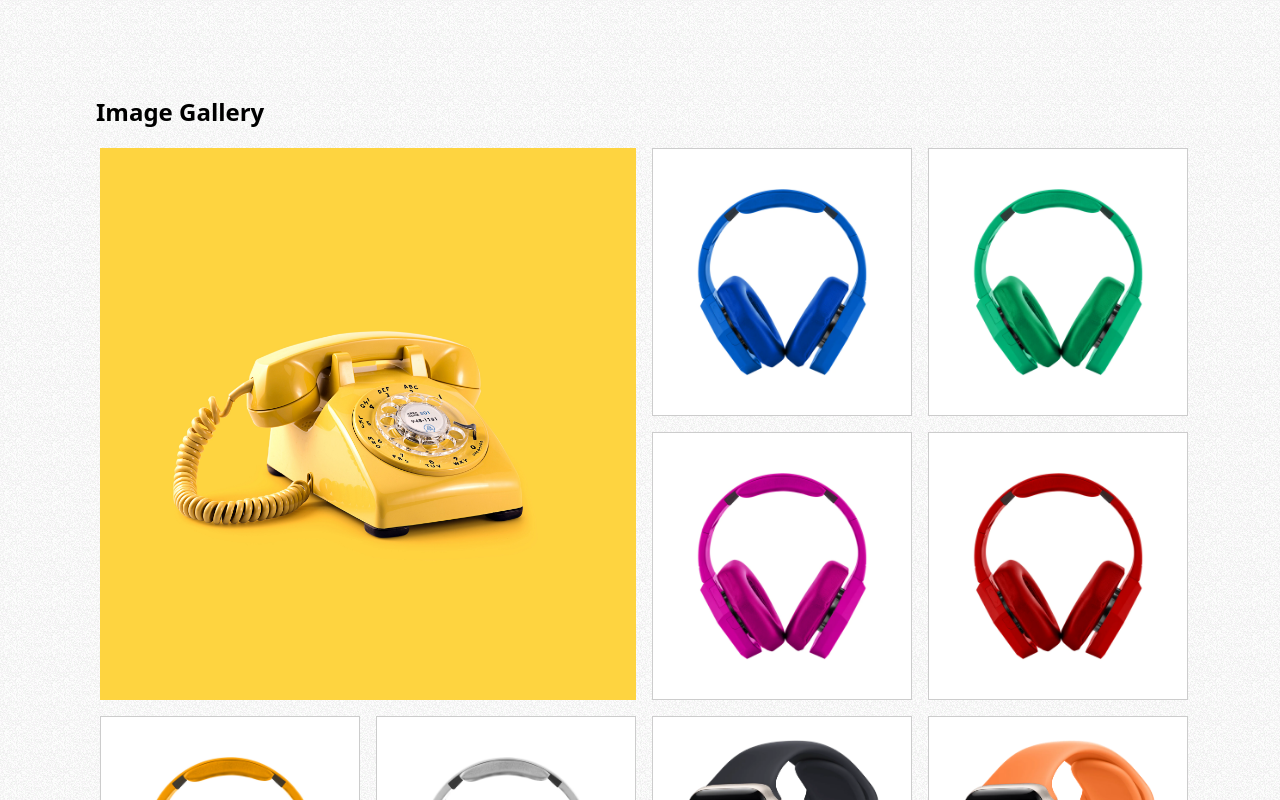
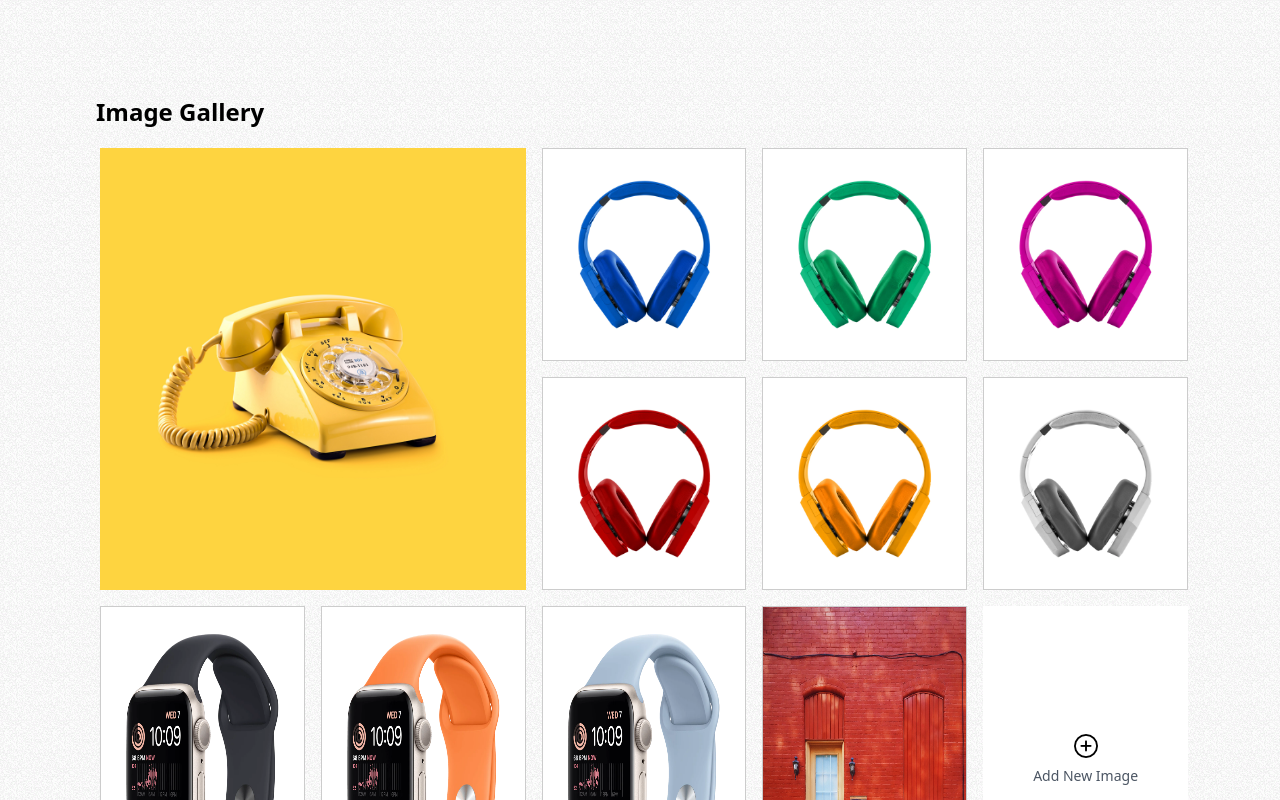
Before and after one commit to zkrana/gallery-app, a Next.js app: page / in a window 1280 px wide. Shown: the top 800 px of the page. Built offline with nearby package versions, Linux system fonts and the light colour scheme.

Commit message:
Delete option with check implemented

```diff
--- a/package.json
+++ b/package.json
@@ -9,6 +9,7 @@
     "lint": "next lint"
   },
   "dependencies": {
+    "framer-motion": "^10.16.4",
     "next": "14.0.1",
     "react": "^18",
     "react-beautiful-dnd": "^13.1.1",
--- a/src/app/comonents/Gallery.tsx
+++ b/src/app/comonents/Gallery.tsx
@@ -1,3 +1,4 @@
+
   'use client'
   import React, { useState, useEffect } from 'react';
   import { DndProvider, useDrag, useDrop } from 'react-dnd';
@@ -15,24 +16,37 @@ const Gallery = () => {
       '/image-8.webp',
       '/image-9.webp',
       '/image-10.jpeg',
-    '/image-11.jpeg'
+      '/image-11.jpeg',
     ]);
 
-  // Make the last image the initially featured image
-  const initialFeaturedImage = images[images.length - 1];
-
-  const [featuredImage, setFeaturedImage] = useState(initialFeaturedImage);
+    const [featuredImage, setFeaturedImage] = useState(null); // Store the featured image separately
+    const [selectedImages, setSelectedImages] = useState([]);
+    const [selectedImageIndices, setSelectedImageIndices] = useState([]);
+    const [showDeleteMessage, setShowDeleteMessage] = useState(false);
 
     const moveImage = (dragIndex, hoverIndex) => {
       const updatedImages = [...images];
       const [draggedImage] = updatedImages.splice(dragIndex, 1);
       updatedImages.splice(hoverIndex, 0, draggedImage);
+
+      if (dragIndex !== images.length - 1 && hoverIndex === images.length - 1) {
+        if (featuredImage !== draggedImage) {
+          setFeaturedImage(draggedImage);
+        }
+      }
+
       setImages(updatedImages);
     };
 
-  const handleFeatureImage = (image) => {
-    // Set the dragged image as the featured image
-    setFeaturedImage(image);
+    const handleDragStart = (image) => {
+      const imageIndex = images.findIndex((img) => img === image);
+      if (!selectedImageIndices.includes(imageIndex)) {
+        setSelectedImageIndices([...selectedImageIndices, imageIndex]);
+      }
+    };
+
+    const handleDragEnd = () => {
+      setSelectedImageIndices([]);
     };
 
     const Image = ({ image, index }) => {
@@ -42,21 +56,25 @@ const Gallery = () => {
           if (draggedItem.index !== index) {
             moveImage(draggedItem.index, index);
             draggedItem.index = index;
-          // Set the dragged image as the featured image
-          setFeaturedImage(images[draggedItem.index]);
+            if (index === images.length - 1 && !draggedItem.isFeaturedImage) {
+              if (featuredImage !== image) {
+                setFeaturedImage(image);
+              }
+            }
           }
         },
       });
 
-    const [{ isDragging }, refDrag] = useDrag({
+      const [, refDrag] = useDrag({
         type: 'IMAGE',
-      item: { type: 'IMAGE', index },
-      collect: (monitor) => ({
-        isDragging: monitor.isDragging(),
-      }),
+        item: { type: 'IMAGE', index, isFeaturedImage: image === featuredImage },
       });
 
-    const opacity = isDragging ? 0.5 : 1;
+      const opacity = selectedImageIndices.includes(index) ? 0.5 : 1;
+
+      const handleClick = () => {
+        handleDragStart(image);
+      };
 
       return (
         <div
@@ -69,20 +87,53 @@ const Gallery = () => {
             margin: '4px',
             width: '100%',
             height: '100%',
+            transition: 'opacity 0.3s ease',
+            position: 'relative',
           }}
-        onClick={() => handleFeatureImage(image)}
+          onClick={handleClick}
         >
+          {selectedImageIndices.includes(index) && (
+            <input
+              className='absolute z-50 left-2 top-2'
+              type="checkbox"
+              checked={selectedImages.includes(image)}
+              onChange={() => toggleImageSelection(image)}
+            />
+          )}
           <img src={image} alt={`Image ${index}`} style={{ width: '100%', height: '100%' }} />
         </div>
       );
     };
 
+    const toggleImageSelection = (image) => {
+      if (selectedImages.includes(image)) {
+        setSelectedImages(selectedImages.filter((selectedImage) => selectedImage !== image));
+      } else {
+        setSelectedImages([...selectedImages, image]);
+      }
+    };
+
+    const handleImageUpload = (event) => {
+      const file = event.target.files[0];
+
+      if (file) {
+        const newImages = [...images];
+        newImages.splice(images.length - 1, 0, URL.createObjectURL(file));
+        setImages(newImages);
+      }
+    };
+
+    const handleDeleteClick = () => {
+      const updatedImages = images.filter((image) => !selectedImages.includes(image));
+      setImages(updatedImages);
+      setSelectedImages([]);
+      setShowDeleteMessage(true);
+    };
+
     useEffect(() => {
-    // Store the current image order in local storage
       localStorage.setItem('imageOrder', JSON.stringify(images));
     }, [images]);
 
-  // Restore the image order from local storage when the component mounts
     useEffect(() => {
       const storedImageOrder = JSON.parse(localStorage.getItem('imageOrder'));
       if (storedImageOrder) {
@@ -90,25 +141,63 @@ const Gallery = () => {
       }
     }, []);
 
+    useEffect(() => {
+      if (images.length > 0) {
+        // Set the featured image if it's not already set
+        if (!featuredImage) {
+          setFeaturedImage(images[images.length - 1]);
+        }
+      }
+    }, [images, featuredImage]);
+
     return (
       <DndProvider backend={HTML5Backend}>
         <div className="container mx-auto">
+          <div className="flex justify-between items-center">
             <h2 className="text-2xl font-semibold mb-4">Image Gallery</h2>
-        <div className="grid grid-cols-1 sm:grid-cols-2 md:grid-cols-3 lg:grid-cols-4 gap-4">
+            <div>
+              {selectedImages.length > 0 && (
+                <button onClick={handleDeleteClick}>Delete</button>
+              )}
+              {showDeleteMessage && (
+                <p className="text-red-500">Images deleted successfully.</p>
+              )}
+            </div>
+          </div>
+          <div className="grid grid-cols-2 md:grid-cols-3 lg:grid-cols-5 gap-4">
           <div className="relative row-span-2 col-span-2">
               {featuredImage && (
                 <div className="w-full h-full m-1">
-                <img src={featuredImage} alt="Featured" className="w-full h-full" />
+                  <img src={featuredImage} alt="Featured" className="w-full h-full bg-white" />
                 </div>
               )}
             </div>
-          {images.slice(0, -1).map((image, index) => (
-            <div key={index} className="relative row-span-1 col-span-1 w-full h-full transition-opacity hover:opacity-80">
+
+{images.map((image, index) => (
+  (image !== featuredImage) && ( // Add this conditional check
+    <div
+      key={image}
+      className="w-full 2xl:w-[290.4px] h-full 2xl:h-300.4px transition-opacity hover:opacity-80"
+    >
       <Image image={image} index={index} />
     </div>
+  )
 ))}
+
+            <div className="w-full h-full flex items-center justify-center bg-white m-1">
+              <label htmlFor="imageUpload" className="w-[152px] sm:w-[290.4px] h-[160px] sm:h-[300.4px] flex flex-col justify-center items-center">
+                <input
+                  type="file"
+                  id="imageUpload"
+                  accept="image/*"
+                  className="hidden"
+                  onChange={handleImageUpload}
+                />
+                <img src="/add.png" alt="Add New Image" className="mb-2 object-contain cursor-pointer" />
+                <p className="text-gray-600 text-sm font-medium">Add New Image</p>
+              </label>
             </div>
-        <p className="mt-4">Drag and drop images to change their position in the gallery.</p>
+          </div>
         </div>
       </DndProvider>
     );
--- a/src/app/page.tsx
+++ b/src/app/page.tsx
@@ -3,7 +3,7 @@ import Gallery from './comonents/Gallery'
 
 export default function Home() {
   return (
-    <main className="flex min-h-screen flex-col items-center justify-between p-24">
+    <main className="flex min-h-screen flex-col items-center justify-between py-6 px-5 md:p-14 lg:p-24">
         <Gallery />
     </main>
   )
```
Also changed, not shown: public/add.png (added), 1 other file (tests, documents, lock files or other folders). Lines whose indentation alone changed are shown as unchanged.
